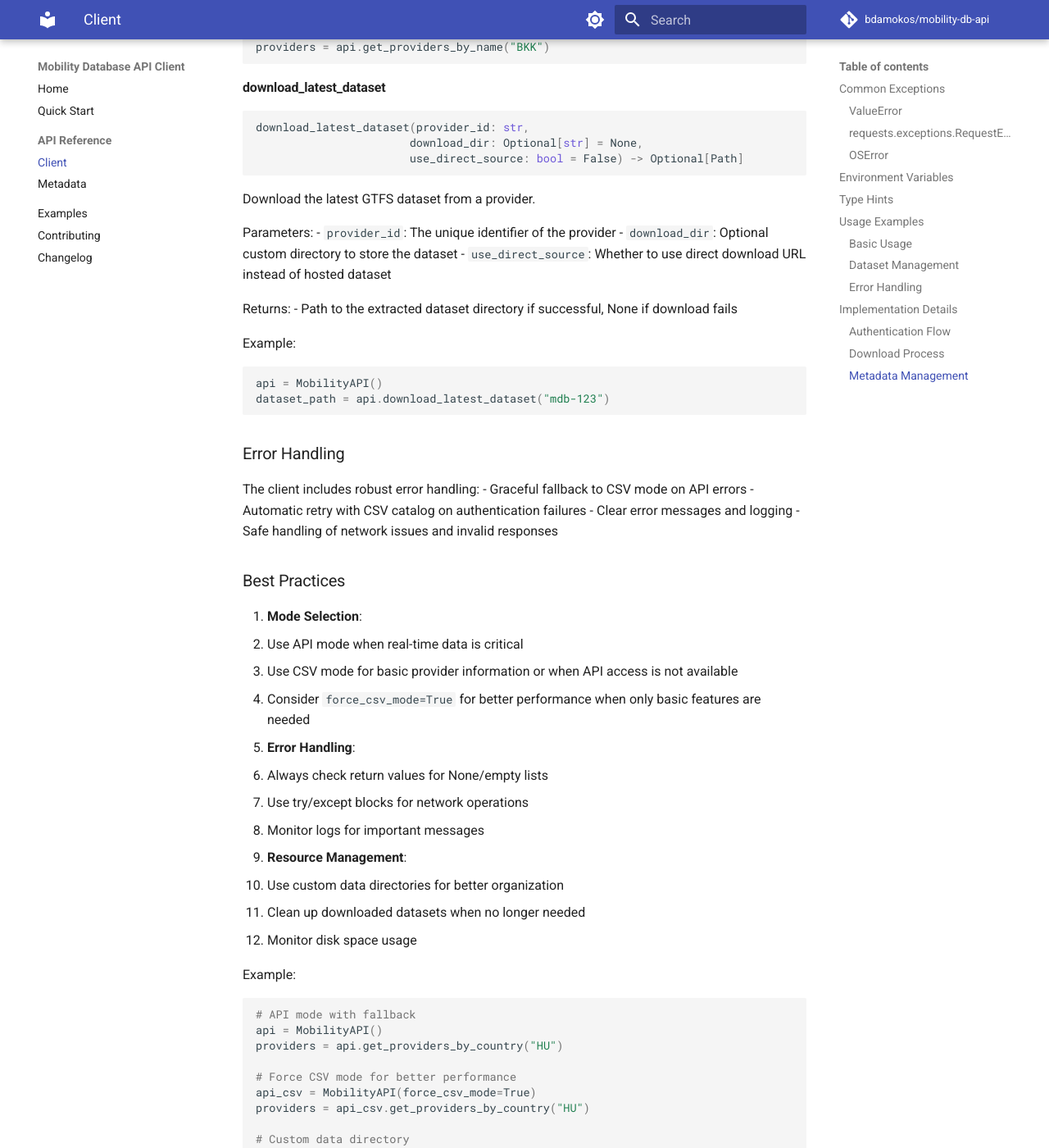
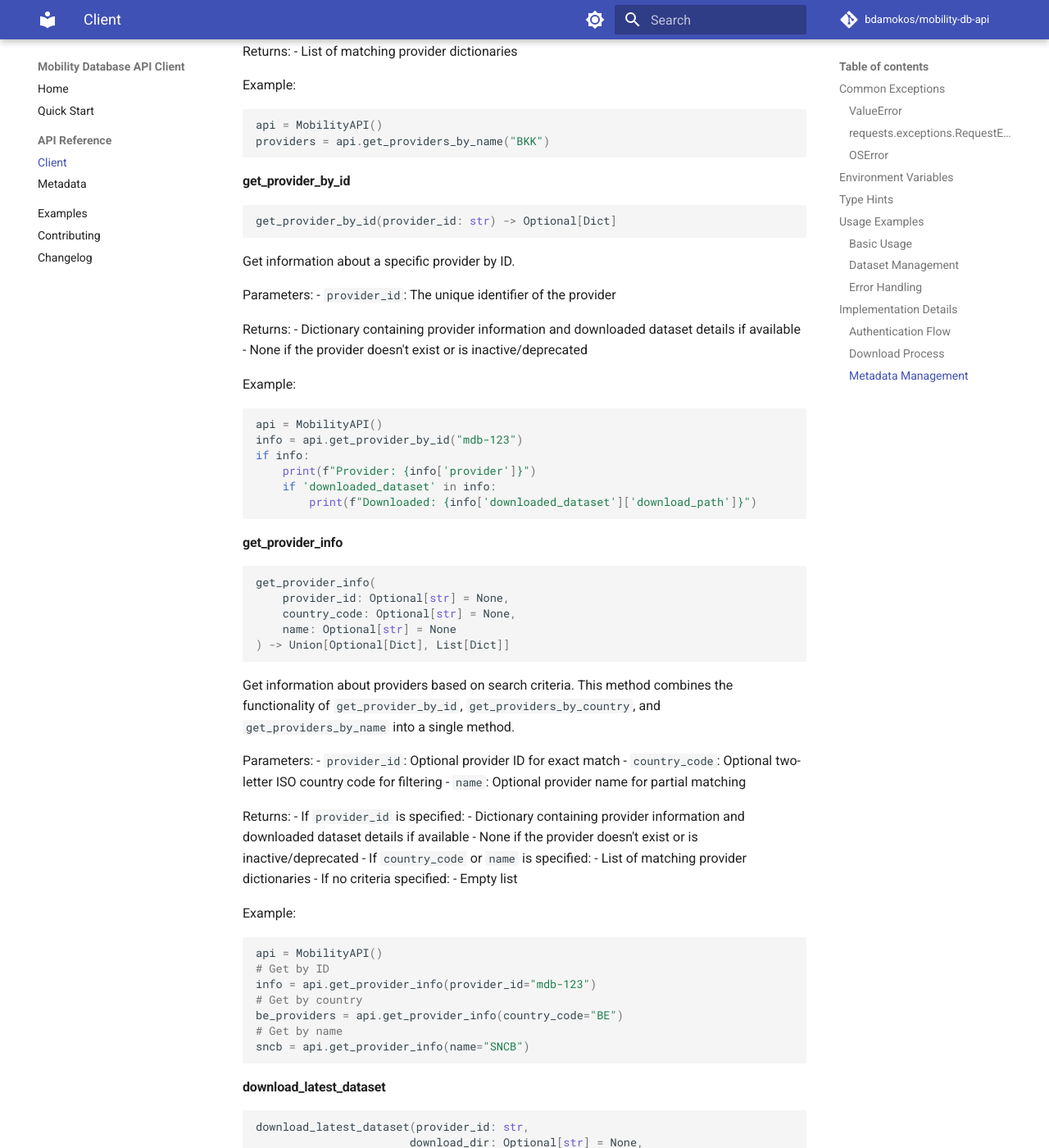
Before and after one commit to bdamokos/mobility-db-api, an MkDocs documentation site: the page built from docs/api-reference/client.md, in a window 1280 px wide and 1400 px high, scrolled down 5385 px. Shown: the whole window at 82% size. Built offline with MkDocs 1.6.1 and Material for MkDocs 9.7.7, drawn with Linux system fonts in a browser that asks for light colours; comment, search, counter and statistics services are not loaded; some of the changed text lies outside the part shown.

Commit message:
add get_provider_by_id for consistency, enhance get_provider_info

````diff
--- a/docs/api-reference/client.md
+++ b/docs/api-reference/client.md
@@ -65,6 +65,12 @@ class DatasetMetadata:
 # Function signatures
 def get_providers_by_country(country_code: str) -> List[Dict]: ...
 def get_providers_by_name(name: str) -> List[Dict]: ...
+def get_provider_by_id(provider_id: str) -> Optional[Dict]: ...
+def get_provider_info(
+    provider_id: Optional[str] = None,
+    country_code: Optional[str] = None,
+    name: Optional[str] = None
+) -> Union[Optional[Dict], List[Dict]]: ...
 def download_latest_dataset(
     provider_id: str,
     download_dir: Optional[str] = None,
@@ -258,6 +264,65 @@ api = MobilityAPI()
 providers = api.get_providers_by_name("BKK")
 ```
 
+#### get_provider_by_id
+```python
+get_provider_by_id(provider_id: str) -> Optional[Dict]
+```
+Get information about a specific provider by ID.
+
+Parameters:
+- `provider_id`: The unique identifier of the provider
+
+Returns:
+- Dictionary containing provider information and downloaded dataset details if available
+- None if the provider doesn't exist or is inactive/deprecated
+
+Example:
+```python
+api = MobilityAPI()
+info = api.get_provider_by_id("mdb-123")
+if info:
+    print(f"Provider: {info['provider']}")
+    if 'downloaded_dataset' in info:
+        print(f"Downloaded: {info['downloaded_dataset']['download_path']}")
+```
+
+#### get_provider_info
+```python
+get_provider_info(
+    provider_id: Optional[str] = None,
+    country_code: Optional[str] = None,
+    name: Optional[str] = None
+) -> Union[Optional[Dict], List[Dict]]
+```
+Get information about providers based on search criteria. This method combines the functionality
+of `get_provider_by_id`, `get_providers_by_country`, and `get_providers_by_name` into a single method.
+
+Parameters:
+- `provider_id`: Optional provider ID for exact match
+- `country_code`: Optional two-letter ISO country code for filtering
+- `name`: Optional provider name for partial matching
+
+Returns:
+- If `provider_id` is specified:
+  - Dictionary containing provider information and downloaded dataset details if available
+  - None if the provider doesn't exist or is inactive/deprecated
+- If `country_code` or `name` is specified:
+  - List of matching provider dictionaries
+- If no criteria specified:
+  - Empty list
+
+Example:
+```python
+api = MobilityAPI()
+# Get by ID
+info = api.get_provider_info(provider_id="mdb-123")
+# Get by country
+be_providers = api.get_provider_info(country_code="BE")
+# Get by name
+sncb = api.get_provider_info(name="SNCB")
+```
+
 #### download_latest_dataset
 ```python
 download_latest_dataset(provider_id: str,
````
Also changed, not shown: CHANGELOG.md (+10 -0 lines), docs/examples.md (+21 -7 lines), 2 other files.
